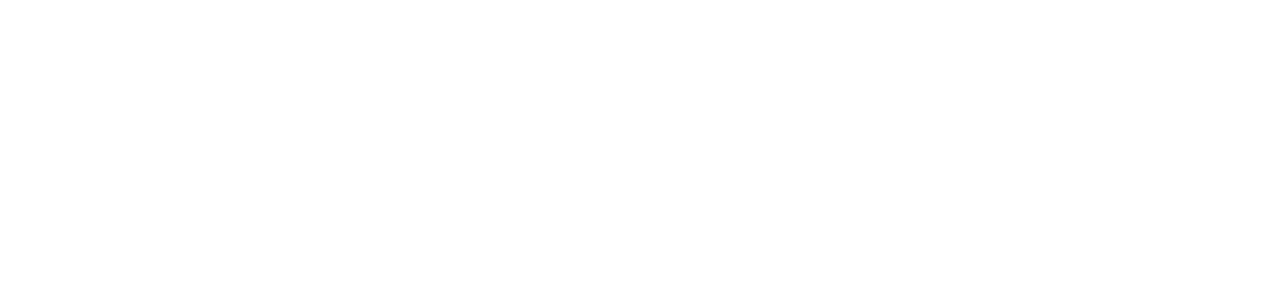
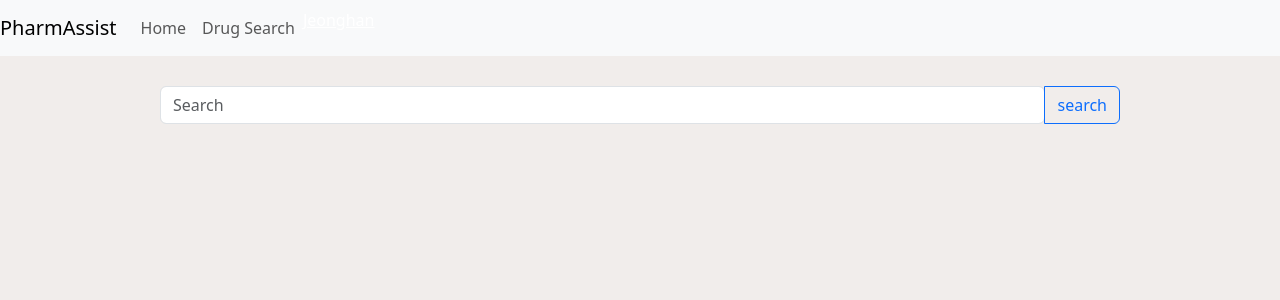
Before and after one commit to sakura-lxver/wicshacks2024, a React (Create React App) app: page /drugsearch in a window 1280 px wide. Before the commit this address had no page. Shown: the top 300 px of the page. Built offline with nearby package versions, Linux system fonts and the light colour scheme.

Commit message:
search bar

```diff
--- a/src/App.js
+++ b/src/App.js
@@ -2,12 +2,14 @@
 import { Route, Routes, BrowserRouter } from "react-router-dom";
 import Background from './Background.js'
 import Jeonghan from './components/Jeonghan.js'
+import DrugSearch from './components/DrugSearch.js'
 function App() {
   return (
     <BrowserRouter>
       <Routes>
-        <Route path="/" element={<Background />} />
+        <Route path="/home" element={<Background />} />
         <Route path="/jeonghan" element={<Jeonghan />} />
+        <Route path="/drugsearch" element={<DrugSearch />} />
       </Routes>
     </BrowserRouter>
   );
--- a/src/Background.js
+++ b/src/Background.js
@@ -1,5 +1,4 @@
 import "bootstrap/dist/css/bootstrap.min.css";
-import Navbar from "./components/Navbar";
 import './css/App.css'
 function Background() {
     // Function to scroll down
@@ -12,7 +11,6 @@
 
     return (
       <>
-      <Navbar/>
         <div className="app-background">
           <div className="background-content">
             <h1>Jeonghan's wife</h1>
--- /dev/null
+++ b/src/components/DrugSearch.js
@@ -0,0 +1,19 @@
+import React , {useState} from 'react';
+import '../css/DrugSearch.css';
+import "bootstrap/dist/css/bootstrap.min.css";
+function DrugSearch() {
+
+    return(
+        <>
+            <div className="drug-background">
+                <div className="search-bar">
+                    <div class="input-group">
+                        <input type="search" class="form-control rounded" placeholder="Search" aria-label="Search" aria-describedby="search-addon" />
+                        <button type="button" class="btn btn-outline-primary" data-mdb-ripple-init>search</button>
+                    </div>
+                </div>
+            </div>
+        </>
+    )
+}
+export default DrugSearch;
--- a/src/components/Jeonghan.js
+++ b/src/components/Jeonghan.js
@@ -1,5 +1,5 @@
 import React from 'react';
-import '../css/Jeonghan.css'
+import '../css/Jeonghan.css';
 function Jeonghan() {
     return(
         <div className="Jeonghan">
--- a/src/components/Navbar.js
+++ b/src/components/Navbar.js
@@ -7,13 +7,13 @@
             <div className="collapse navbar-collapse" id="navbarNavDropdown">
                 <ul className="navbar-nav">
                     <li className="nav-item active">
-                        <a className="nav-link" href="#">
+                        <a className="nav-link" href="home">
                             Home
                         </a>
                     </li>
                     <li className="nav-item">
-                        <a className="nav-link" href="#">
-                            Features
+                        <a className="nav-link" href="drugsearch">
+                            Drug Search
                          </a>
                     </li>
                     <li className="nav-item">
--- a/src/css/App.css
+++ b/src/css/App.css
@@ -26,7 +26,6 @@
 
 .app-background {
   background-image: url("../../public/Pass me my happy pills.gif");
-  background-color: #efd4b4;
   background-size: cover;
   background-position: fixed;
   height: 150vh;
--- /dev/null
+++ b/src/css/DrugSearch.css
@@ -0,0 +1,15 @@
+.drug-background {
+    display: flex;
+    flex-direction: column;
+    align-items: center;
+    background-color: #F1EDEB;
+    height: 100vh;
+}
+
+.search-bar {
+    width: 75vw;
+    margin-top: 30px;
+    display: flex;
+    justify-content: center;
+    text-align: center;
+}
--- a/src/index.js
+++ b/src/index.js
@@ -2,11 +2,13 @@
 import ReactDOM from 'react-dom/client';
 import './index.css';
 import App from './App';
+import Navbar from "./components/Navbar";
 import reportWebVitals from './reportWebVitals';
 
 const root = ReactDOM.createRoot(document.getElementById('root'));
 root.render(
   <React.StrictMode>
+    <Navbar/>
     <App />
   </React.StrictMode>
 );
```
